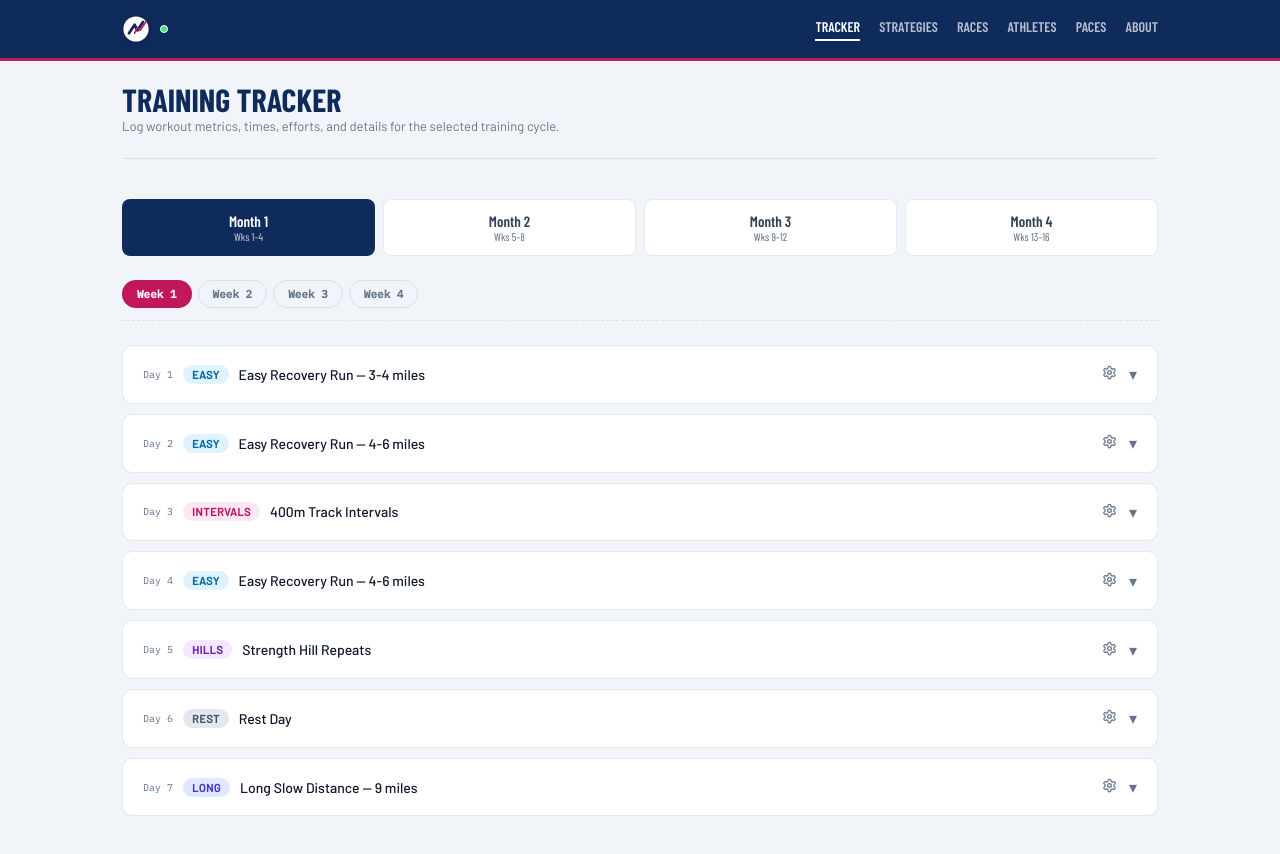
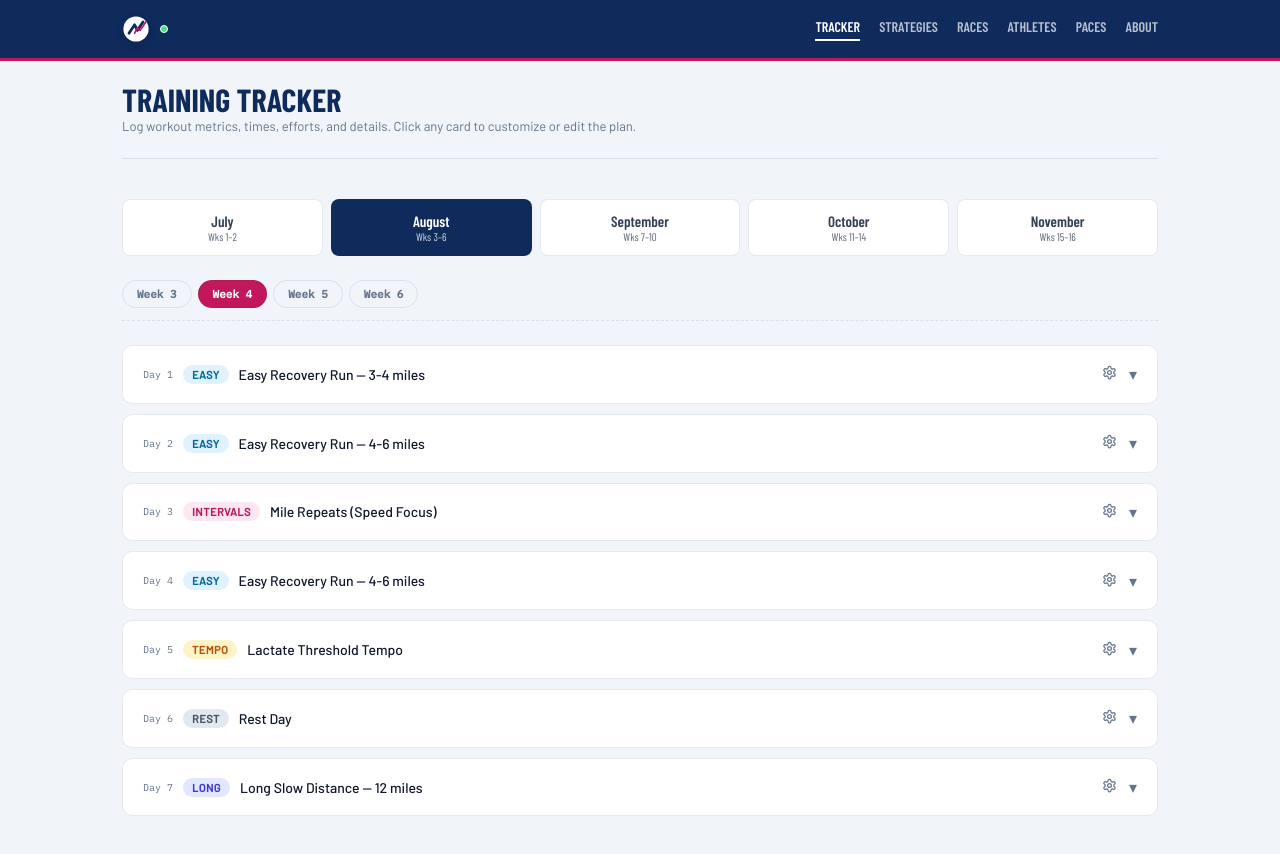
Before and after one commit to dbuergler/running-hub, a React (Vite) app: page / in a window 1280 px wide. Both pictures are taken after a click on the element "TRACKER". Shown: the top 854 px of the page. Built offline with nearby package versions, Linux system fonts and the light colour scheme; no server answers; the database is empty.

Commit message:
Update App.jsx

```diff
--- a/src/App.jsx
+++ b/src/App.jsx
@@ -1,6 +1,6 @@
 import React, { useState, useEffect } from 'react';
 import { supabase } from './supabaseClient';
-import { Calendar, Award, RefreshCw, Flame, Users, Activity } from 'lucide-react';
+import { Award, RefreshCw, Flame, Users, Activity } from 'lucide-react';
 
 // Import our modular view components
 import DayItem from './components/DayItem';
@@ -14,7 +14,7 @@ import CoachingCalculator from './components/CoachingCalculator';
 const getWorkoutForDay = (w, d) => {
   if (d === 6) return { type: 'rest', desc: 'Rest Day' };
   if (d === 7) {
-    const miles = 8 + Math.min(w, 8);
+    const miles = 8 + Math.min(w, 8); // Long run builds from 9 to 16 miles
     return { type: 'long', desc: `Long Slow Distance — ${miles} miles`, workout: `Settle into comfortable Z2 aerobic pace. Practice race-day hydration every 3 miles.` };
   }
   if (d === 3) {
@@ -40,10 +40,22 @@ const getDayPlan = (w, d) => {
   return { w, d, ...base };
 };
 
+// --- Exact calendar months mapped to your 16-week cycle ending on Nov 7th ---
+const SEASON_MONTHS = [
+  { id: 'july', name: 'July', weeks: [1, 2] },
+  { id: 'august', name: 'August', weeks: [3, 4, 5, 6] },
+  { id: 'september', name: 'September', weeks: [7, 8, 9, 10] },
+  { id: 'october', name: 'October', weeks: [11, 12, 13, 14] },
+  { id: 'november', name: 'November', weeks: [15, 16] }
+];
+
 export default function App() {
   const [currentPage, setCurrentPage] = useState('home');
-  const [activeMonth, setActiveMonth] = useState(1);
-  const [activeWeek, setActiveWeek] = useState(1);
+
+  // Set default load filters automatically to August / Week 4 based on August 11, 2026 date
+  const [activeMonth, setActiveMonth] = useState('august');
+  const [activeWeek, setActiveWeek] = useState(4);
+
   const [logs, setLogs] = useState({});
   const [planOverrides, setPlanOverrides] = useState({});
   const [supabaseConnected, setSupabaseConnected] = useState(false);
@@ -210,8 +222,9 @@ export default function App() {
     }
   };
 
-  const startWeek = (activeMonth - 1) * 4 + 1;
-  const weeksInMonth = [startWeek, startWeek + 1, startWeek + 2, startWeek + 3];
+  // Find the selected month block structure to safely map its week sub-pills
+  const currentMonthObj = SEASON_MONTHS.find(m => m.id === activeMonth) || SEASON_MONTHS[1];
+  const weeksInMonth = currentMonthObj.weeks;
 
   return (
     <div style={{ minHeight: '100vh', display: 'flex', flexDirection: 'column' }}>
@@ -232,7 +245,7 @@ export default function App() {
         </div>
       )}
 
-      {/* NAVBAR WITH "RUN/" TEXT REMOVED */}
+      {/* NAVBAR */}
       <nav style={{ position: 'fixed', top: 0, left: 0, right: 0, zIndex: 100, background: 'var(--accent)', borderBottom: '3px solid var(--red)' }}>
         <div style={{ maxWidth: '1100px', margin: '0 auto', padding: '0 2rem', display: 'flex', alignItems: 'center', height: '58px', justifyContent: 'space-between' }}>
 
@@ -264,7 +277,7 @@ export default function App() {
         </div>
       </nav>
 
-      {/* CONTENT WITH INCREASED SPACIOUS PADDING */}
+      {/* CONTENT */}
       <main style={{ flex: 1, paddingTop: '80px', maxWidth: '1100px', width: '100%', margin: '0 auto', padding: '80px 2rem 4rem' }}>
 
         {/* HOME VIEW */}
@@ -296,30 +309,36 @@ export default function App() {
           </div>
         )}
 
+        {/* TRACKER VIEW */}
         {currentPage === 'tracker' && (
           <div>
             <div style={{ borderBottom: '1px solid var(--border)', paddingBottom: '1.5rem', marginBottom: '2.5rem' }}>
               <h2 style={{ fontFamily: 'var(--font-display)', fontSize: '32px', fontWeight: 700, color: 'var(--accent)' }}>TRAINING TRACKER</h2>
-              <p style={{ fontSize: '13px', color: 'var(--text3)' }}>Log workout metrics, times, efforts, and details for the selected training cycle.</p>
+              <p style={{ fontSize: '13px', color: 'var(--text3)' }}>Log workout metrics, times, efforts, and details. Click any card to customize or edit the plan.</p>
             </div>
 
-            {/* MONTH FILTER */}
+            {/* MONTH FILTER REPLACED WITH DYNAMIC SEASON MONTH BLUEPRINTS */}
             <div style={{ display: 'grid', gridTemplateColumns: 'repeat(auto-fit, minmax(130px, 1fr))', gap: '8px', marginBottom: '1.5rem' }}>
-              {[1, 2, 3, 4].map((m) => (
+              {SEASON_MONTHS.map((m) => (
                 <button
-                  key={m}
+                  key={m.id}
                   onClick={() => {
-                    setActiveMonth(m);
-                    setActiveWeek((m - 1) * 4 + 1);
+                    setActiveMonth(m.id);
+                    setActiveWeek(m.weeks[0]); // Automatically select the first week of that month block
                   }}
                   style={{
-                    padding: '12px', borderRadius: '8px', border: '1px solid var(--border)',
-                    background: activeMonth === m ? 'var(--accent)' : 'var(--bg2)',
-                    color: activeMonth === m ? '#ffffff' : 'var(--text2)',
-                    fontWeight: 600, fontFamily: 'var(--font-display)', fontSize: '15px', cursor: 'pointer'
+                    padding: '12px',
+                    borderRadius: '8px',
+                    border: '1px solid var(--border)',
+                    background: activeMonth === m.id ? 'var(--accent)' : 'var(--bg2)',
+                    color: activeMonth === m.id ? '#ffffff' : 'var(--text2)',
+                    fontWeight: 600,
+                    fontFamily: 'var(--font-display)',
+                    fontSize: '15px',
+                    cursor: 'pointer'
                   }}
                 >
-                  Month {m} <span style={{ fontSize: '11px', display: 'block', fontWeight: 400, opacity: 0.8 }}>Wks {(m-1)*4 + 1}–{m*4}</span>
+                  {m.name} <span style={{ fontSize: '11px', display: 'block', fontWeight: 400, opacity: 0.8 }}>Wks {m.weeks[0]}–{m.weeks[m.weeks.length - 1]}</span>
                 </button>
               ))}
             </div>
```
